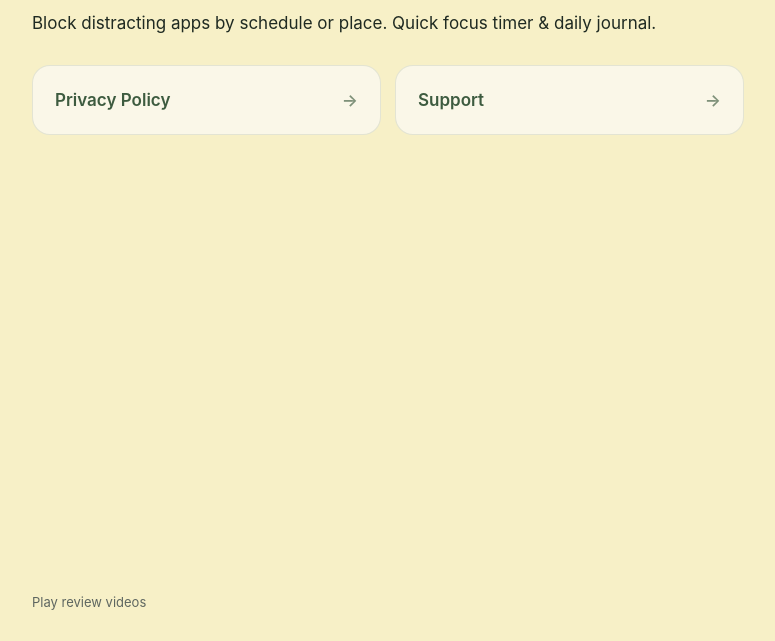
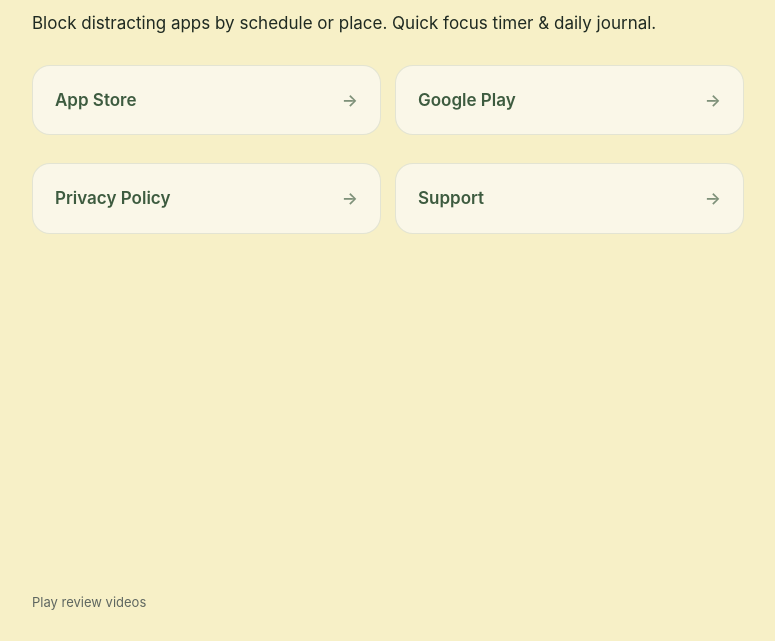
Before and after one commit to crazydumbbell/offzone, a plain HTML site: page docs/index.html in a window 1280 px wide. Shown: the part 159-800 px from the top of the page, without its empty margins (252-1027 px from the left). Drawn offline with Linux system fonts and the light colour scheme.

Commit message:
Add store links to landing page and GitHub Issues to support

```diff
--- a/docs/index.html
+++ b/docs/index.html
@@ -24,6 +24,10 @@ a:focus-visible{outline:2px solid var(--pine);outline-offset:3px;border-radius:4
 <main>
 <h1>Offzone</h1>
 <p class="tagline">Block distracting apps by schedule or place. Quick focus timer &amp; daily journal.</p>
+<nav class="links" aria-label="Download Offzone">
+<a href="https://apps.apple.com/us/app/offzone-app-blocker-focus/id6809377856"><span>App Store</span><span class="arrow" aria-hidden="true">&#8594;</span></a>
+<a href="https://play.google.com/store/apps/details?id=com.exchip.roomdns"><span>Google Play</span><span class="arrow" aria-hidden="true">&#8594;</span></a>
+</nav>
 <nav class="links" aria-label="Offzone pages">
 <a href="privacy/"><span>Privacy Policy</span><span class="arrow" aria-hidden="true">&#8594;</span></a>
 <a href="support/"><span>Support</span><span class="arrow" aria-hidden="true">&#8594;</span></a>
```
Also changed, not shown: docs/support/index.html (+1 -1 lines).
